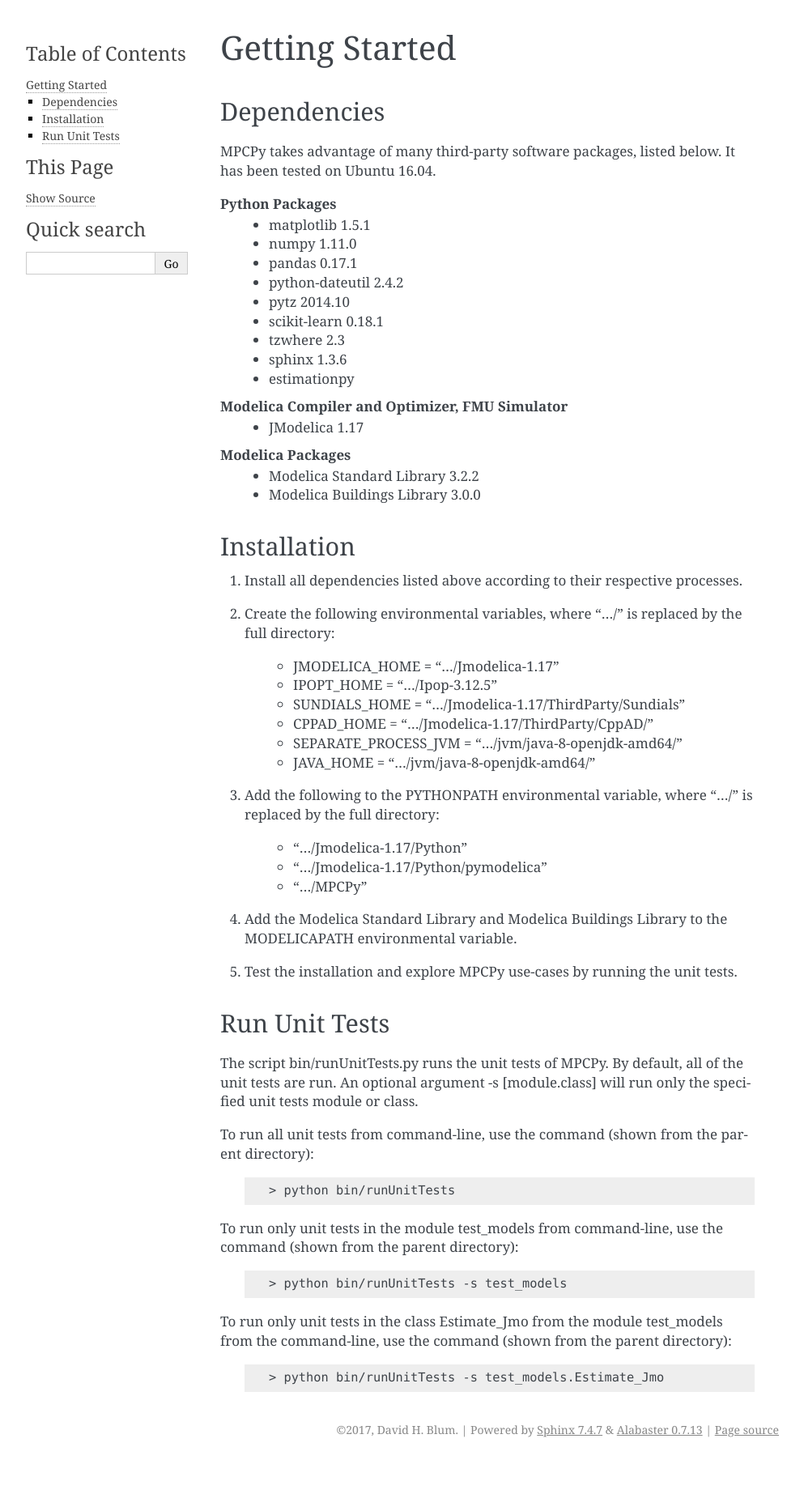
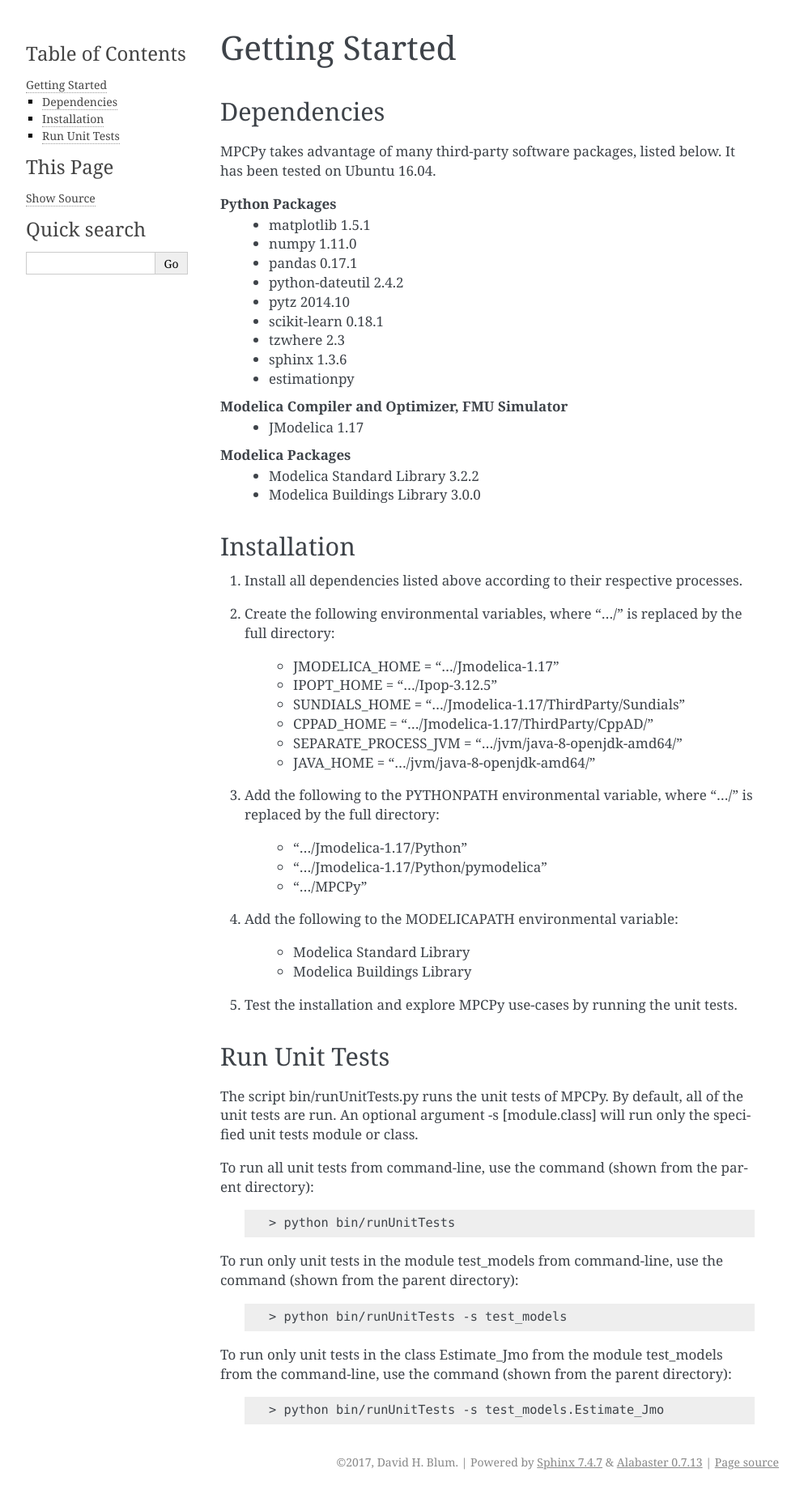
Before and after one commit to lbl-srg/MPCPy, a Sphinx documentation site: the page built from doc/userGuide/source/gettingStarted.rst, in a window 1280 px wide. Shown: the whole page at 81% size, without its empty margins (148-1141 px from the left). Built offline with Sphinx 7.4.7, drawn with Linux system fonts in a browser that asks for light colours; before the commit the page ends 1805 px from its top, so only the background shows below that.

Commit message:
Update Getting Started chapter of users guide.

```diff
--- a/doc/userGuide/source/gettingStarted.rst
+++ b/doc/userGuide/source/gettingStarted.rst
@@ -42,7 +42,10 @@
     - ".../Jmodelica-1.17/Python/pymodelica"
     - ".../MPCPy"
 
-4. Add the Modelica Standard Library and Modelica Buildings Library to the MODELICAPATH environmental variable.
+4. Add the following to the MODELICAPATH environmental variable:
+
+    - Modelica Standard Library
+    - Modelica Buildings Library
 
 5. Test the installation and explore MPCPy use-cases by running the unit tests.
 
```
